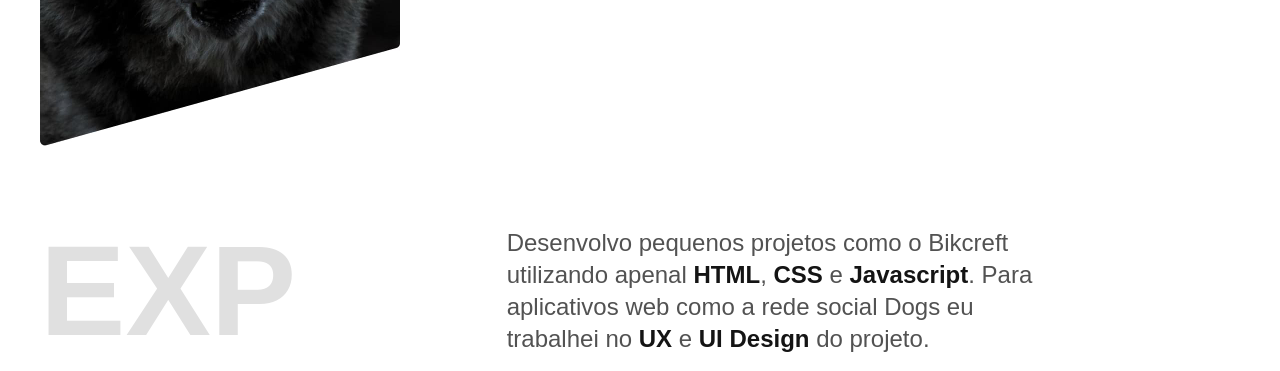
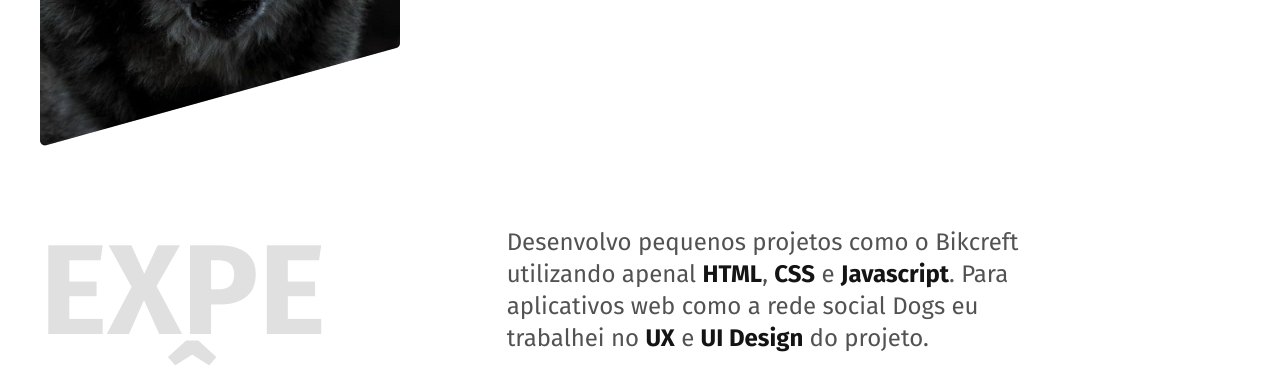
Before and after one commit to gbarrosss/gbarrosss.github.io, a plain HTML site: page index.html in a window 1280 px wide. Shown: the part 566-937 px from the top of the page. Drawn offline with Linux system fonts and the light colour scheme.

Commit message:
google fonts

```diff
--- a/index.html
+++ b/index.html
@@ -9,6 +9,10 @@
   Web - São José do Rio Preto - SP">
   <link rel="stylesheet" href="./css/style.min.css">
   <link rel="icon" href="./favicon.svg" type="image/svg+xml">
+
+  <link rel="preconnect" href="https://fonts.googleapis.com">
+  <link rel="preconnect" href="https://fonts.gstatic.com" crossorigin>
+  <link href="https://fonts.googleapis.com/css2?family=Fira+Sans:wght@400;700&family=Roboto:wght@300&display=swap" rel="stylesheet">
 </head>
 
 <body>
```
